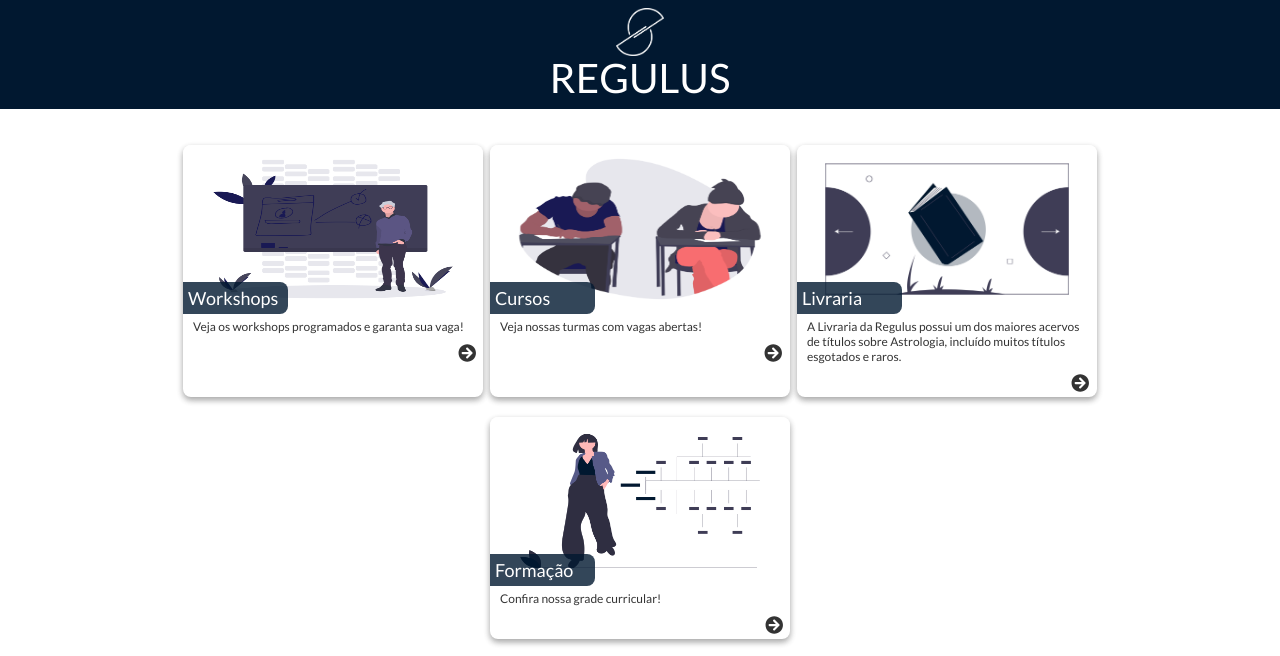
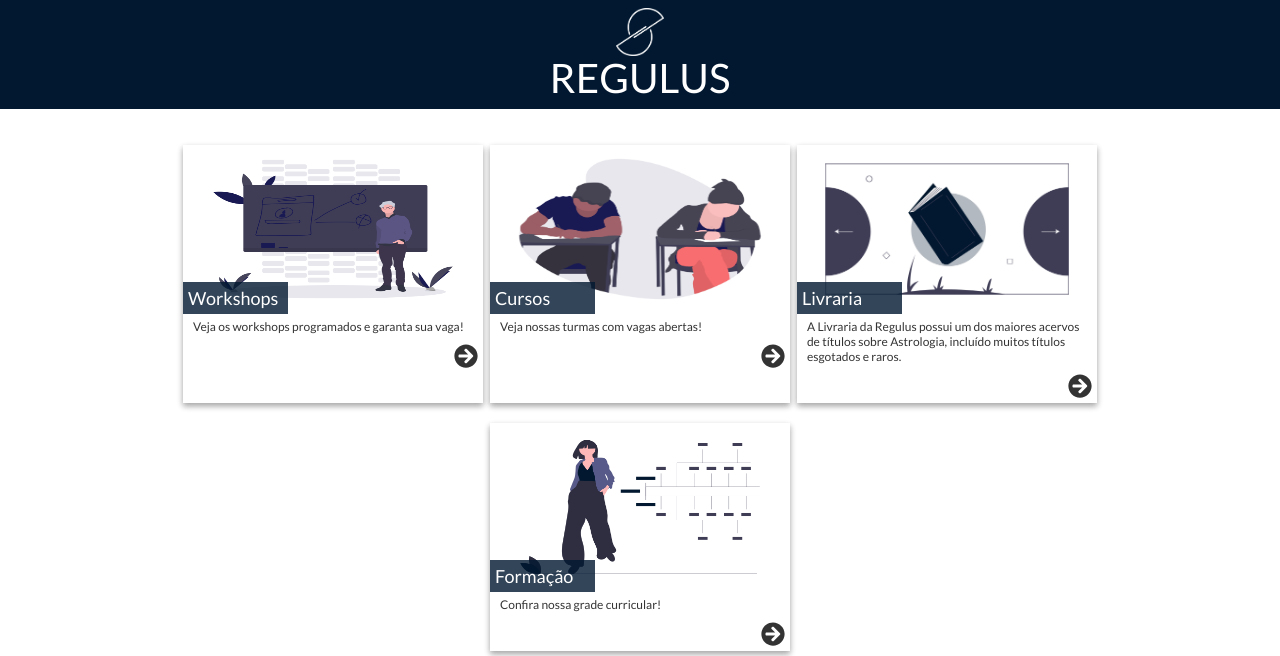
Before and after one commit to jonniebigodes/regulus-site, a Gatsby site: page / in a window 1280 px wide. Shown: the top 656 px of the page. Built offline with nearby package versions, Linux system fonts and the light colour scheme; Gatsby itself is replaced by a stand-in of ours.

Commit message:
remove borda redonda

```diff
--- a/src/components/card-image.module.css
+++ b/src/components/card-image.module.css
@@ -2,13 +2,17 @@
     box-shadow: 0 3px 6px rgba(0,0,0,0.16), 0 3px 6px rgba(0,0,0,0.23);
     width: 300px;
     margin: 10px auto;
-    border-radius: 8px;
+    /* border-radius: 8px; */
     cursor: pointer;
 }
 
+.card:hover {
+    box-shadow: 0 3px 6px rgba(0,0,0,0.30), 0 3px 6px rgba(0,0,0,0.30);
+}
+
 img {
-    border-top-left-radius: 8px;
-    border-top-right-radius: 8px;
+    /* border-top-left-radius: 8px;
+    border-top-right-radius: 8px; */
     max-height: 168px;
 }
 
--- a/src/components/card-image.tsx
+++ b/src/components/card-image.tsx
@@ -15,8 +15,8 @@ const estiloDiv = {
     position: "absolute",
     bottom: "5px",
     width: "35%",
-    borderTopRightRadius: "8px",
-    borderBottomRightRadius: "8px",
+    // borderTopRightRadius: "8px",
+    // borderBottomRightRadius: "8px",
 
     color: "white",
 
@@ -35,7 +35,7 @@ export const CardImage = (props: Props) => {
                     <p>{props.text}</p>
                 </div>
                 <div style={{display: "flex", justifyContent:"flex-end", paddingRight:"5px", paddingBottom:"5px"}}>
-                    <FontAwesomeIcon icon={["fas","arrow-circle-right"]} fixedWidth={true}></FontAwesomeIcon>
+                    <FontAwesomeIcon icon={["fas","arrow-circle-right"]} size="lg"></FontAwesomeIcon>
                 </div>
             </div>
 }
```
